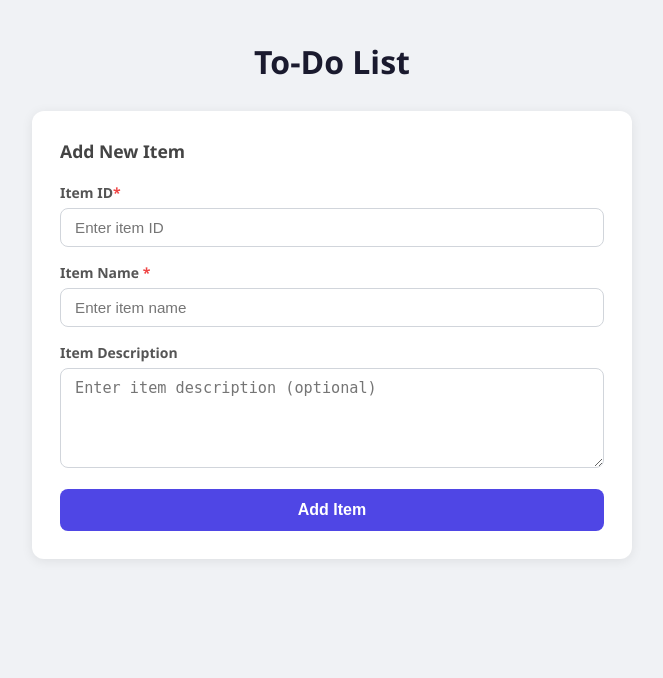
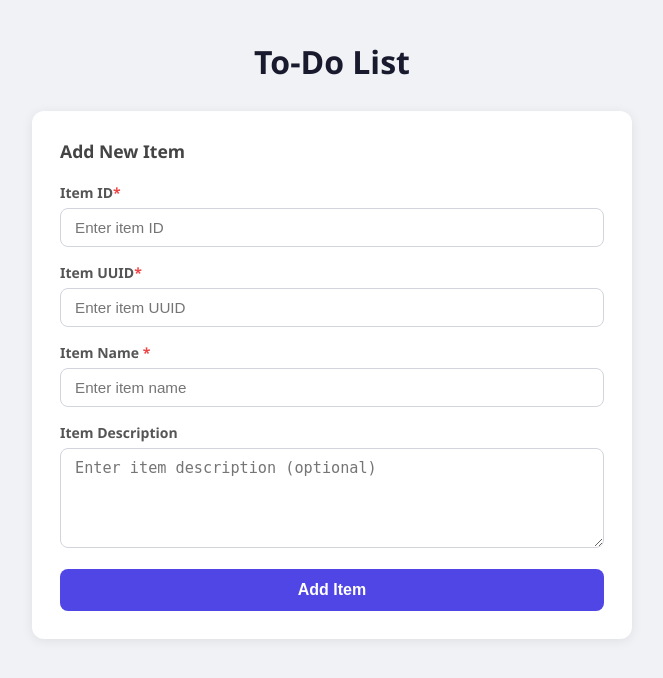
Before and after one commit to poojithachithari/To-Do-Page, a Flask app: page / in a window 1280 px wide. Shown: the top 678 px of the page, without its empty margins (308-971 px from the left). Run offline with Flask 3, Linux system fonts and the light colour scheme.

Commit message:
Add Item UUID field

```diff
--- a/frontend/templates/index.html
+++ b/frontend/templates/index.html
@@ -149,6 +149,10 @@
           <input type="text" id="item-id" name="item_id" placeholder="Enter item ID" required />
         </div>
         <div class="form-group">
+          <label for="item-uuid">Item UUID<span style="color:#ef4444">*</span></label>
+          <input type="text" id="item-uuid" name="item_uuid" placeholder="Enter item UUID" required />
+        </div>
+        <div class="form-group">
           <label for="item-name">Item Name <span style="color:#ef4444">*</span></label>
           <input type="text" id="item-name" name="item_name" placeholder="Enter item name" required />
         </div>
```
